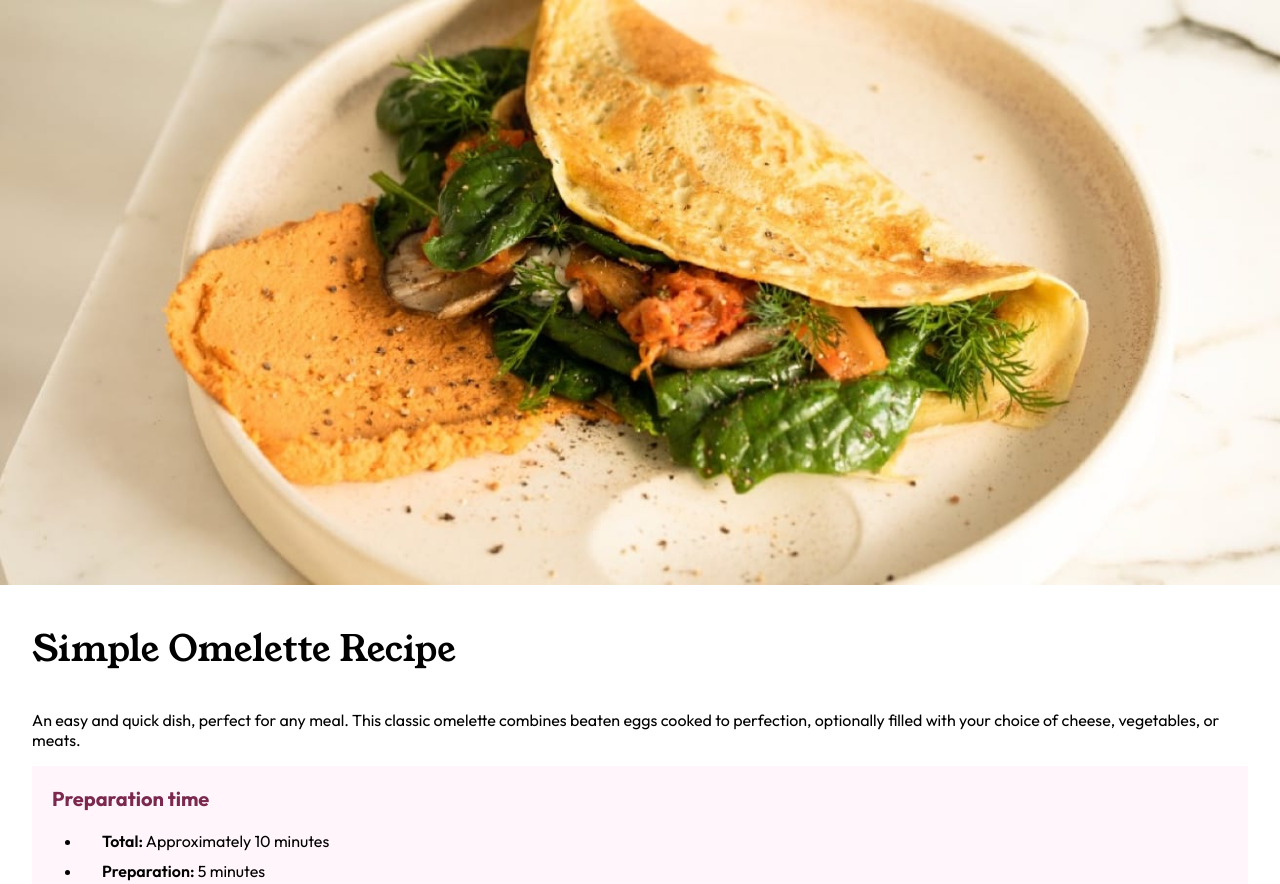
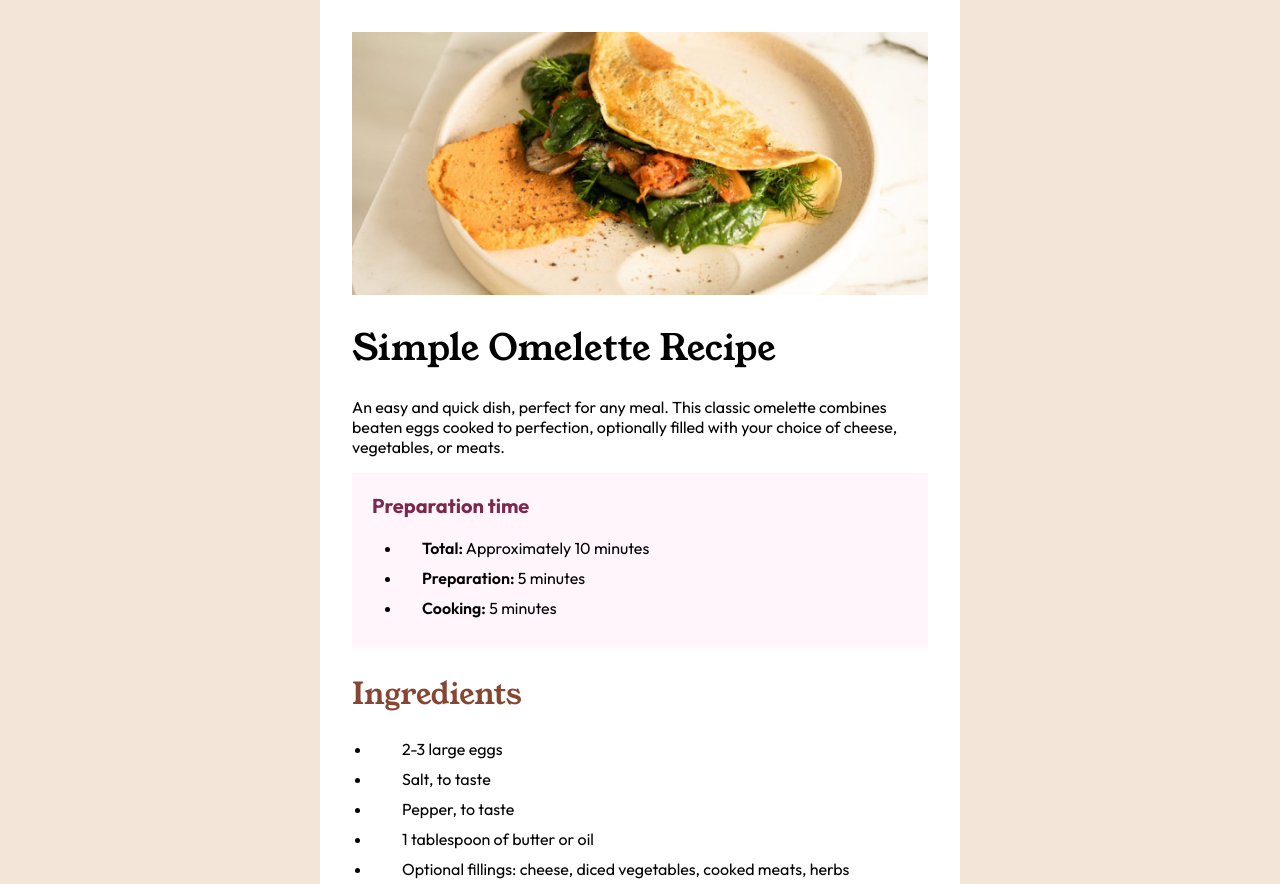
Before and after one commit to b22thohe/recipe-page-main, a plain HTML site: page index.html in a window 1280 px wide. Shown: the top 884 px of the page. Drawn offline with Linux system fonts and the light colour scheme.

Commit message:
Misc mobile styling

```diff
--- a/index.html
+++ b/index.html
@@ -15,16 +15,14 @@
   </style>
 </head>
 <body>
-  <header>
-    <img class="banner-image" src="assets/images/image-omelette.jpeg" alt="an omelette serving" width="1312" height="600">
-  </header>
   <main>
+    <header>
+      <img class="banner-image" src="assets/images/image-omelette.jpeg" alt="an omelette serving" width="1312" height="600">
+      <h1 class="recipe-title">Simple Omelette Recipe</h1>
+      <p class="intro">An easy and quick dish, perfect for any meal. This classic omelette combines beaten eggs cooked
+        to perfection, optionally filled with your choice of cheese, vegetables, or meats.</p>
+    </header>
     <article>
-      <section class="intro">
-        <h1 class="recipe-title">Simple Omelette Recipe</h1>
-        <p class="intro">An easy and quick dish, perfect for any meal. This classic omelette combines beaten eggs cooked
-          to perfection, optionally filled with your choice of cheese, vegetables, or meats.</p>
-      </section><!-- .intro -->
       <section class="preparation-info">
         <h3>Preparation time</h3>
         <ul class="preparation-list">
--- a/styles.css
+++ b/styles.css
@@ -18,6 +18,10 @@
 html, body {
     margin: 0;
     font-size: 62.5%;
+}
+
+body {
+    background-color: hsl(30, 54%, 90%);
 }
 
 h1 {
@@ -43,7 +47,8 @@ hr {
 }
 
 main {
-    margin: 3.2rem;
+    padding: 3.2rem;
+    background-color: hsl(0, 0%, 100%);
 }
 
 p, li, span, table td {
@@ -133,3 +138,12 @@ ol.instructions-list li {
 span.bold {
     font-weight: 600;
 }
+
+/* MEDIA QUERIES */
+@media (min-width: 528px) {
+    body {
+        max-width: 50%;
+        margin-left: auto;
+        margin-right: auto;
+    }
+}
```
